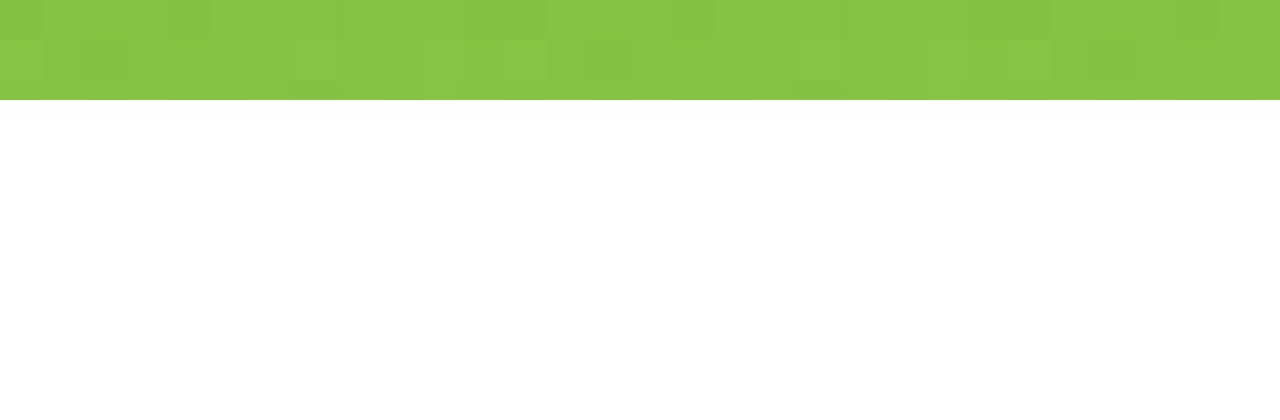
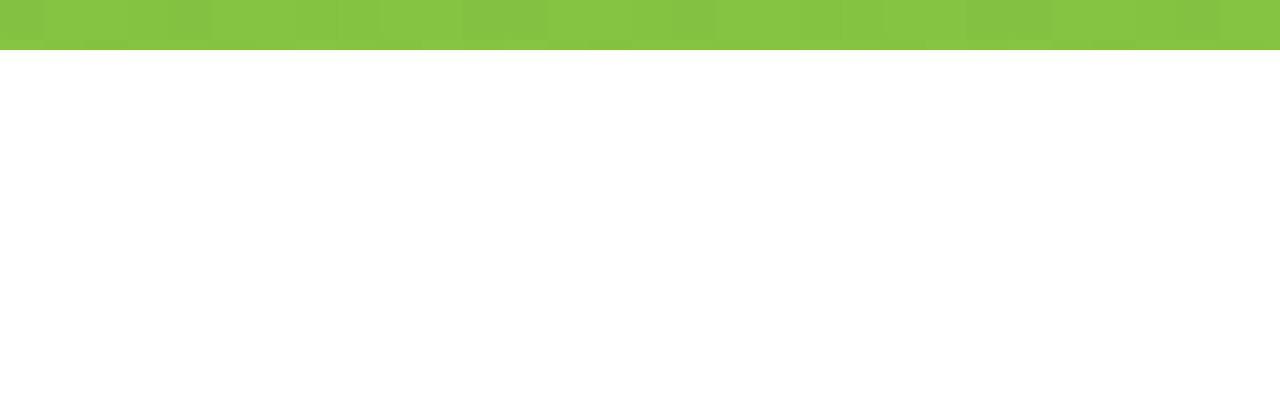
Before and after one commit to FOSSEE/SciPy2013, a Django app: template website/templates/page.html in a window 1280 px wide. Shown: the part 47-467 px from the top of the page. Run offline with Django 3.2, Linux system fonts and the light colour scheme; the template is opened without the code that fills it, so the values that code supplies are empty.

Commit message:
minor CSS changes

```diff
--- a/scipy/templates/login.html
+++ b/scipy/templates/login.html
@@ -4,7 +4,7 @@
   <form class="form-signin" action="/2013/accounts/login/" method="POST" enctype="multipart/form-data"> {% csrf_token %}
     <h3 class="form-signin-heading">Please sign in</h3>
     {{ form.as_p }}
-    <input type="hidden" name = "next" value="/2013/{{ next }}">
+    <input type="hidden" name = "next" value="{{ next }}">
     <button class="success expand" type="submit">Sign in</button>
   </form>
   <h6>Dont have an scipy account? <a href="/2013/accounts/register"><u>Register Here.</u></a></h6>
--- a/scipy/templates/profile.html
+++ b/scipy/templates/profile.html
@@ -1,5 +1,5 @@
 <h3>Register</h3>
-<form action="/accounts/profile/" method="POST"> {% csrf_token %}
+<form action="/2013/accounts/profile/" method="POST"> {% csrf_token %}
 	{{ form.as_p }}
 	<input type="submit" value="Update">
 </form>
--- a/scipy/templates/upload-document.html
+++ b/scipy/templates/upload-document.html
@@ -2,7 +2,7 @@
 {% block content %}
 <div class="large-6 large-centered columns">
   <form class="form-signin" action="/2013/accounts/upload-document/" method="POST" enctype="multipart/form-data"> {% csrf_token %}
-    <h3 class="form-signin-heading">Upload your abstract</h3>
+    <h3 class="form-signin-heading">Submit Proposal</h3>
     {{ form }}
     <input type="hidden" name = "next" value="{{ next }}">
     <button class="success expand" type="submit">Submit</button>
--- a/website/static/css/main.css
+++ b/website/static/css/main.css
@@ -100,7 +100,7 @@
 }
 /* Page css */
 #page-jumbo{
-  height: 100px;
+  height: 50px;
   background-image: url('../img/square_bg_2.png');
   background-color: #86c543;
   font-family: gtrg;
--- a/website/static/css/override.css
+++ b/website/static/css/override.css
@@ -13,7 +13,7 @@
   background-color: transparent;
   border: none;
   padding-left: 0;
-  padding-top: 35px;
+  padding-top: 0;
 }
 .breadcrumbs > *:before {
   content: "/";
```
Also changed, not shown: scipy/views.py (+21 -19 lines).
